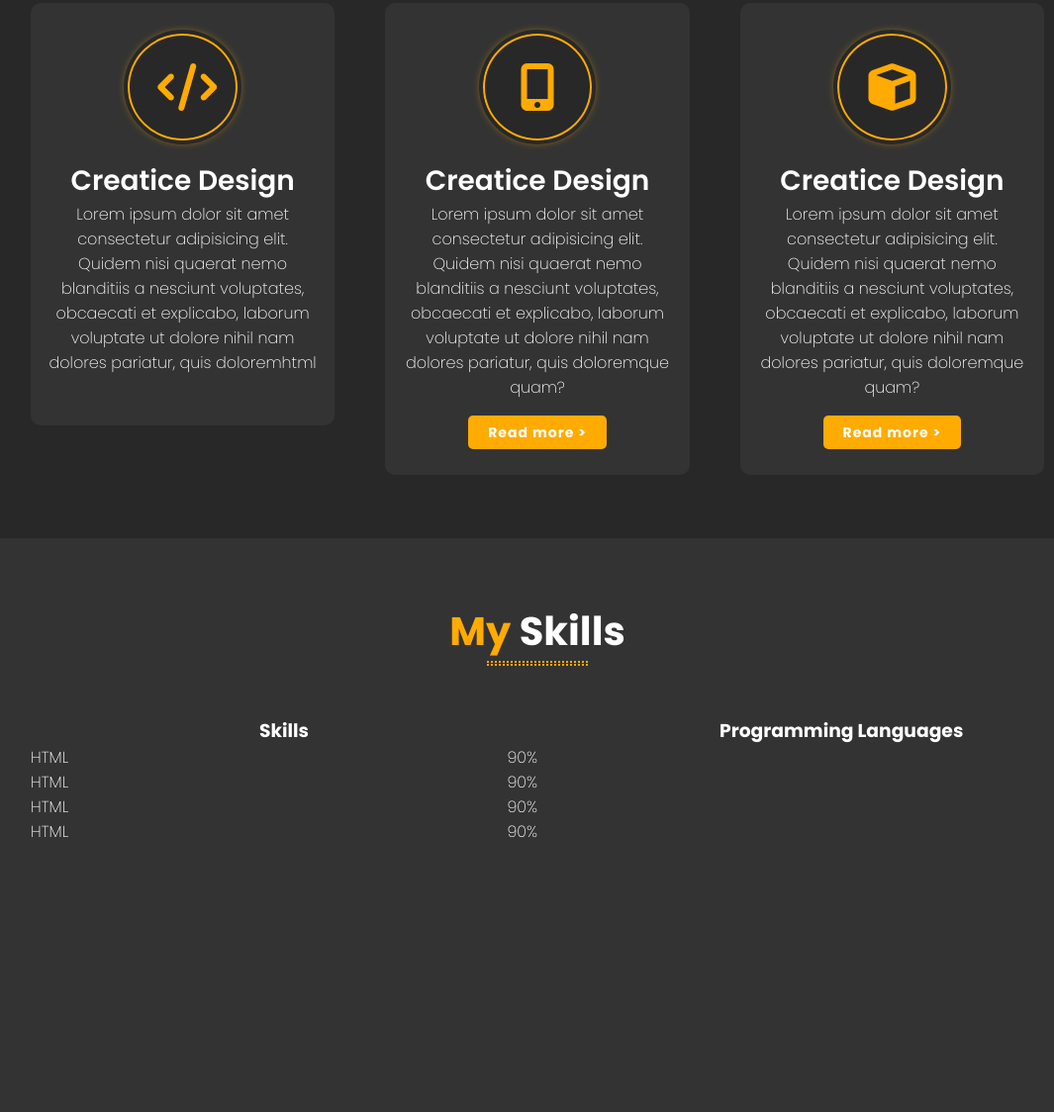
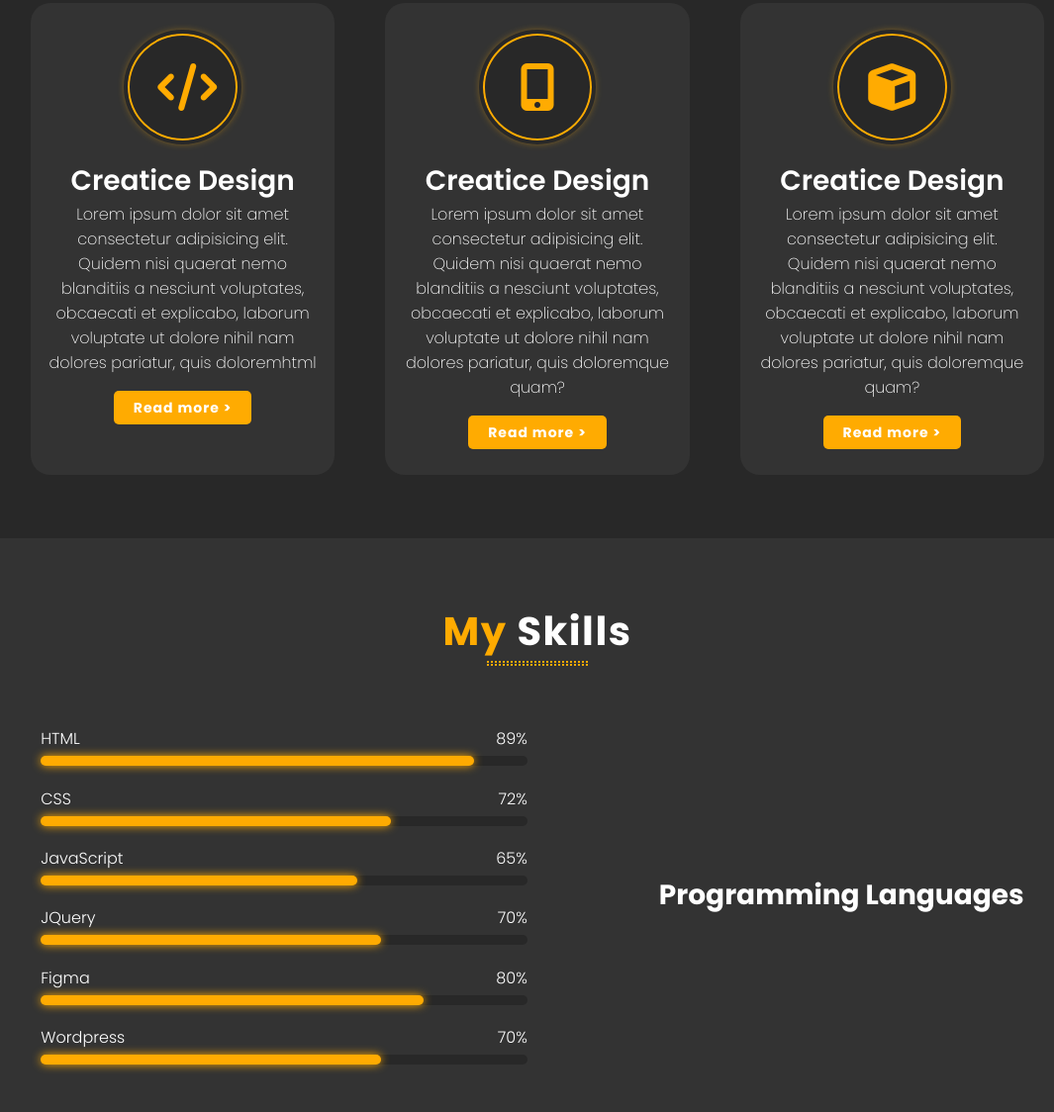
Before and after one commit to msumanned/my-portfolio, a plain HTML site: page index.html in a window 1280 px wide. Shown: the part 1572-2696 px from the top of the page at 99% size, without its empty margins (97-1162 px from the left). Before the commit the page ends 2540 px from the top, so only its background shows below. Drawn offline with Linux system fonts and the light colour scheme.

Commit message:
github actions added

```diff
--- a/index.html
+++ b/index.html
@@ -25,7 +25,7 @@
                 <li><a href="#home" class="active">Home</a></li>
                 <li><a href="#about">About me</a></li>
                 <li><a href="#services">Services</a></li>
-                <li><a href="#skill">Skills</a></li>
+                <li><a href="#skills">Skills</a></li>
                 <li><a href="#projects">Projects</a></li>
                 <li><a href="#contact">Contact me</a></li>
             </ul>
@@ -35,7 +35,7 @@
     </header>
 
     <!-- home -->
-    <section>
+    <section id="home">
         <div class="home">
             <div class="container">
 
@@ -50,9 +50,9 @@
                     </div>
                     <div class="passion">
 
-                        <h3 data-text="FrontEnd and Wordpress Developer">
+                        <h4 data-text="FrontEnd and Wordpress Developer">
                             FrontEnd and Wordpress Developer
-                        </h3>
+                        </h4>
                     </div>
                     <div class="home_content">
                         <p>Lorem ipsum dolor sit amet consectetur adipisicing elit. Rem quidem, quisquam
@@ -74,7 +74,7 @@
 
     <!-- body -->
     <!-- about me -->
-    <section>
+    <section id="about">
         <div class="grid-container">
 
             <div class="grid-item">
@@ -100,24 +100,24 @@
     </section>
 
     <!-- services -->
-    <section>
+    <section id="services">
         <div class="services">
             <div class="service_head">
                 <h2><span>My</span> Services</h2>
                 <div class="height"></div>
             </div>
             <div class="grid-service">
-                <div class="grid-item-service">
+                <div class="grid-service-box">
                     <div class="service-content">
                         <i class="fa-solid fa-code service-icon"></i>
                         <h3>Creatice design</h3>
                         <p>Lorem ipsum dolor sit amet consectetur adipisicing elit. Quidem nisi quaerat nemo blanditiis
                             a nesciunt voluptates, obcaecati et explicabo, laborum voluptate ut dolore nihil nam dolores
-                            pariatur, quis doloremhtml
-                        <!-- <a href="#">Read more ></a> -->
+                            pariatur, quis doloremhtml</p>
+                        <a href="#">Read more ></a>
                     </div>
                 </div>
-                <div class="grid-item-service">
+                <div class="grid-service-box">
                     <div class="service-content">
                         <i class="fa-solid fa-mobile-screen-button service-icon"></i>
 
@@ -128,7 +128,7 @@
                         <a href="#">Read more ></a>
                     </div>
                 </div>
-                <div class="grid-item-service">
+                <div class="grid-service-box">
                     <div class="service-content">
                         <i class="fa-solid fa-cube service-icon"></i>
                         <h3>Creatice design</h3>
@@ -142,7 +142,7 @@
         </div>
     </section>
     <!-- skills -->
-    <section>
+    <section id="skills">
         <div class="skills_section">
             <div class="main-text">
                 <h2><span>My</span> Skills</h2>
@@ -152,37 +152,52 @@
             <div class="skill_content">
 
                 <div class="skill">
-                    <h3>Skills</h3>
+
                     <div class="info-bar">
                         <div class="info">
                             <p>HTML</p>
-                            <p>90%</p>
+                            <p>89%</p>
                         </div>
-                        <div class="bar"> <span></span></div>
+                        <div class="bar"> <span class="html"></span></div>
                     </div>
 
                     <div class="info-bar">
                         <div class="info">
-                            <p>HTML</p>
-                            <p>90%</p>
+                            <p>CSS</p>
+                            <p>72%</p>
                         </div>
-                        <div class="bar"> <span></span></div>
+                        <div class="bar"> <span class="css"></span></div>
                     </div>
 
                     <div class="info-bar">
                         <div class="info">
-                            <p>HTML</p>
-                            <p>90%</p>
+                            <p>JavaScript</p>
+                            <p>65%</p>
                         </div>
-                        <div class="bar"><span></span></div>
+                        <div class="bar"><span class="java"></span></div>
                     </div>
 
                     <div class="info-bar">
                         <div class="info">
-                            <p>HTML</p>
-                            <p>90%</p>
+                            <p>JQuery</p>
+                            <p>70%</p>
                         </div>
-                        <div class="bar"> <span></span></div>
+                        <div class="bar"> <span class="jquery"></span></div>
+                    </div>
+
+                    <div class="info-bar">
+                        <div class="info">
+                            <p>Figma</p>
+                            <p>80%</p>
+                        </div>
+                        <div class="bar"> <span class="figma"></span></div>
+                    </div>
+                    <div class="info-bar">
+                        <div class="info">
+                            <p>Wordpress</p>
+                            <p>70%</p>
+                        </div>
+                        <div class="bar"> <span class="wordpress"></span></div>
                     </div>
                 </div>
 
@@ -194,8 +209,50 @@
         </div>
     </section>
 
+    <!-- portfolio -->
+    <section id="projects">
+        <div class="portfolio">
+            <div>
+                <h2><span>My</span> Projects</h2>
+                <div class="height"></div>
+            </div>
+
+            <div class="grid-portfolio">
+                <div class="portfolio_card">
+                    <div class="">
+                        <h3>Creatice design</h3>
+                        <p>Lorem ipsum dolor sit amet consectetur adipisicing elit. Quidem nisi quaerat nemo blanditiis
+                            a nesciunt voluptates, obcaecati et explicabo, laborum voluptate ut dolore nihil nam dolores
+                            pariatur, quis doloremhtml</p>
+                        <a href="#">Read more ></a>
+                    </div>
+                </div>
+                <div class="portfolio_card">
+                    <div class="">
+
+
+                        <h3>Creatice design</h3>
+                        <p>Lorem ipsum dolor sit amet consectetur adipisicing elit. Quidem nisi quaerat nemo blanditiis
+                            a nesciunt voluptates, obcaecati et explicabo, laborum voluptate ut dolore nihil nam dolores
+                            pariatur, quis doloremque quam?</p>
+                        <a href="#">Read more ></a>
+                    </div>
+                </div>
+                <div class="portfolio_card">
+                    <div class="">
+
+                        <h3>Creatice design</h3>
+                        <p>Lorem ipsum dolor sit amet consectetur adipisicing elit. Quidem nisi quaerat nemo blanditiis
+                            a nesciunt voluptates, obcaecati et explicabo, laborum voluptate ut dolore nihil nam dolores
+                            pariatur, quis doloremque quam?</p>
+                        <a href="#">Read more ></a>
+                    </div>
+                </div>
+            </div>
+        </div>
+    </section>
     <!-- contact -->
-    <section></section>
+    <section id="contact"></section>
 
     <!-- footer -->
     <section>
--- a/style.css
+++ b/style.css
@@ -11,13 +11,16 @@
     --second-bg-color: #282828;
     --text-color: #ffff;
     --main-color: #ffab01;
-    --big-font: 80px;
     --h2-font: 40px;
     --p-font: 16px;
 }
 
 h2 {
     font-size: var(--h2-font);
+    letter-spacing: 1.5px;
+}
+h3{
+    font-size: 28px;
 }
 
 p {
@@ -122,13 +125,17 @@ header .menu_list {
     font-weight: 200;
     text-align: left;
 }
+
 .home_content a {
     font-size: 16px;
 }
+
 .service-content a {
     font-size: 14px;
 }
-.home_content a , .service-content a {
+
+.home_content a,
+.service-content a {
     background-color: var(--main-color);
     color: white;
     padding: 7px 20px;
@@ -143,7 +150,8 @@ header .menu_list {
     margin: 0 0 0 20px;
 }
 
-.home_content a:hover, .service-content a:hover {
+.home_content a:hover,
+.service-content a:hover {
     letter-spacing: 2px;
     box-shadow: 0 0 10px var(--main-color);
     transition: all .40s ease;
@@ -155,7 +163,7 @@ header .menu_list {
     line-height: 0.5;
 }
 
-.passion h3 {
+.passion h4 {
     font-size: 25px;
     color: var(--bg-color);
     text-transform: uppercase;
@@ -222,37 +230,38 @@ header .menu_list {
     width: 15%;
 }
 
-.services{
+.services, .portfolio {
     background-color: var(--second-bg-color);
     padding: 5% 10%;
     text-align: center;
 }
 
-.services .height, .skills_section .height {
+.services .height,
+.skills_section .height, .portfolio .height{
     margin: auto;
     width: 10%;
 }
 
 .grid-service {
     display: grid;
-    grid-template-columns: auto auto auto;
+    grid-template-columns: 30% 30% 30%;
     gap: 5%;
     padding: 5% 0 0 0;
 }
 
-.grid-item-service:hover {
+.grid-service-box:hover {
     transform: translateY(-10px);
     cursor: pointer;
 }
 
-.service-content {
+.grid-service-box {
     text-align: center;
     background-color: var(--bg-color);
     padding: 10% 5%;
-    border-radius: 10px;
+    border-radius: 20px;
 }
 
-.service-content .service-icon{
+.service-content .service-icon {
     width: 40%;
     background-color: var(--second-bg-color);
     color: var(--main-color);
@@ -263,30 +272,159 @@ header .menu_list {
     outline: 4px solid var(--second-bg-color);
     box-shadow: 0 0 10px #ffab01;
 }
-.service-content h3{
+
+.service-content h3 {
     padding: 20px 0 0 0;
     font-size: 28px;
     font-weight: 600;
     text-transform: capitalize;
 }
-.service-content p{
+
+.service-content p {
     font-size: 16px;
     padding: 0 0 20px 0;
 }
-.skills_section{
+
+.skills_section {
     padding: 5% 10%;
 }
-.skills_section .main-text{
+
+.skills_section .main-text {
     text-align: center;
 }
-.skill_content{
+
+.skill_content {
     display: grid;
     grid-template-columns: 50% 50%;
     gap: 5%;
     padding: 5% 0;
     text-align: center;
+    align-items: center;
 }
-.info{
+
+.info {
     display: flex;
     justify-content: space-between;
+    padding: 0 0 5px 0;
 }
+
+.info-bar {
+    padding: 2% 2%;
+
+}
+.info-bar p{
+    font-size: 16px;
+    font-weight: 300;
+}
+
+.info-bar .bar {
+    width: 100%;
+    height: 10px;
+    background-color: var(--second-bg-color);
+    border-radius: 20px;
+    position: relative;
+}
+
+.info-bar .bar span {
+
+    height: 100%;
+    background-color: var(--main-color);
+    box-shadow: 0 0 10px var(--main-color);
+    border-radius: 20px;
+    position: absolute;
+    left: 0;
+}
+
+.html {
+    width: 89%;
+    animation: html 2s;
+}
+
+.css {
+    width: 72%;
+    animation: css 3s;
+}
+
+.java {
+    width: 65%;
+    animation: java 4s;
+}
+
+.jquery {
+    width: 70%;
+    animation: jquery 5s;
+}
+
+.figma {
+    width: 80%;
+    animation: figma 6s;
+}
+.wordpress{
+    width: 70%;
+    animation: wordpress s;
+}
+
+@keyframes html {
+    0% {
+        width: 0%;
+    }
+
+    100% {
+        width: 89%;
+    }
+
+}
+
+@keyframes css {
+    0% {
+        width: 0%;
+    }
+
+    100% {
+        width: 72%;
+    }
+
+}
+
+@keyframes java {
+    0% {
+        width: 0%;
+    }
+
+    100% {
+        width: 65%;
+    }
+
+}
+
+@keyframes jquery {
+    0% {
+        width: 0%;
+    }
+
+    100% {
+        width: 70%;
+    }
+
+}
+
+@keyframes figma {
+    0% {
+        width: 0%;
+    }
+
+    100% {
+        width: 80%;
+    }
+
+}
+@keyframes wordpress {
+    0% {
+        width: 0%;
+    }
+
+    100% {
+        width: 70%;
+    }
+
+}
```
